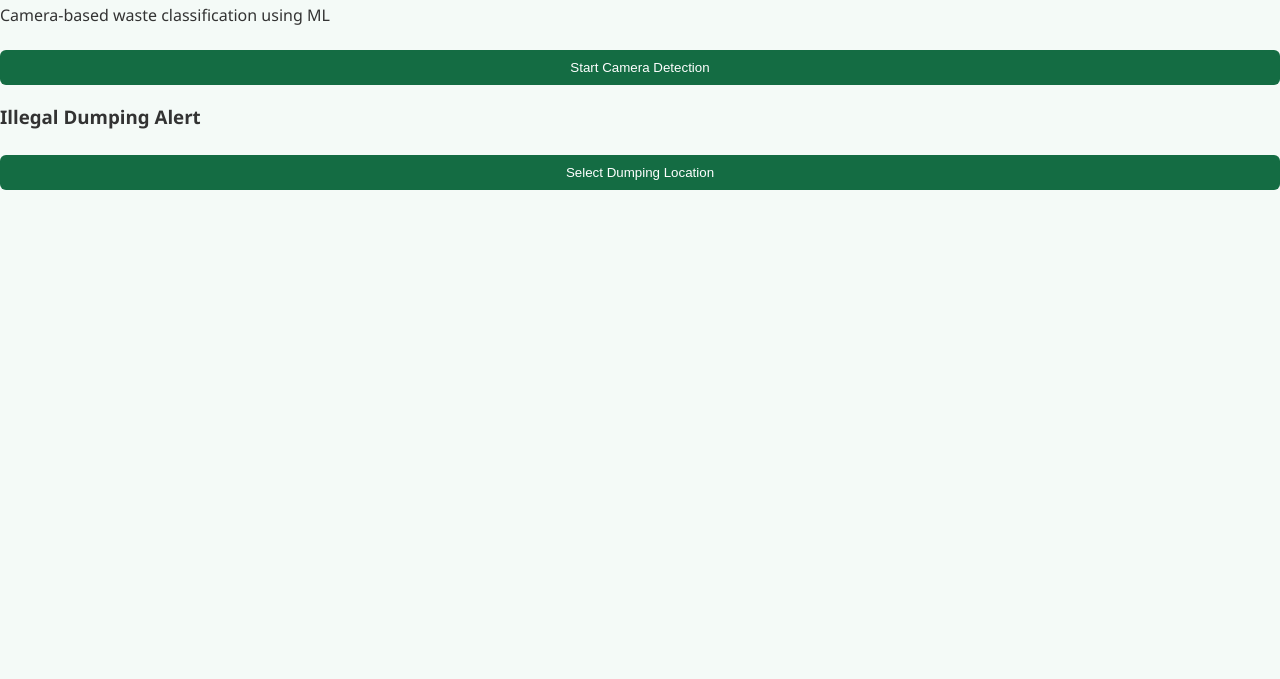
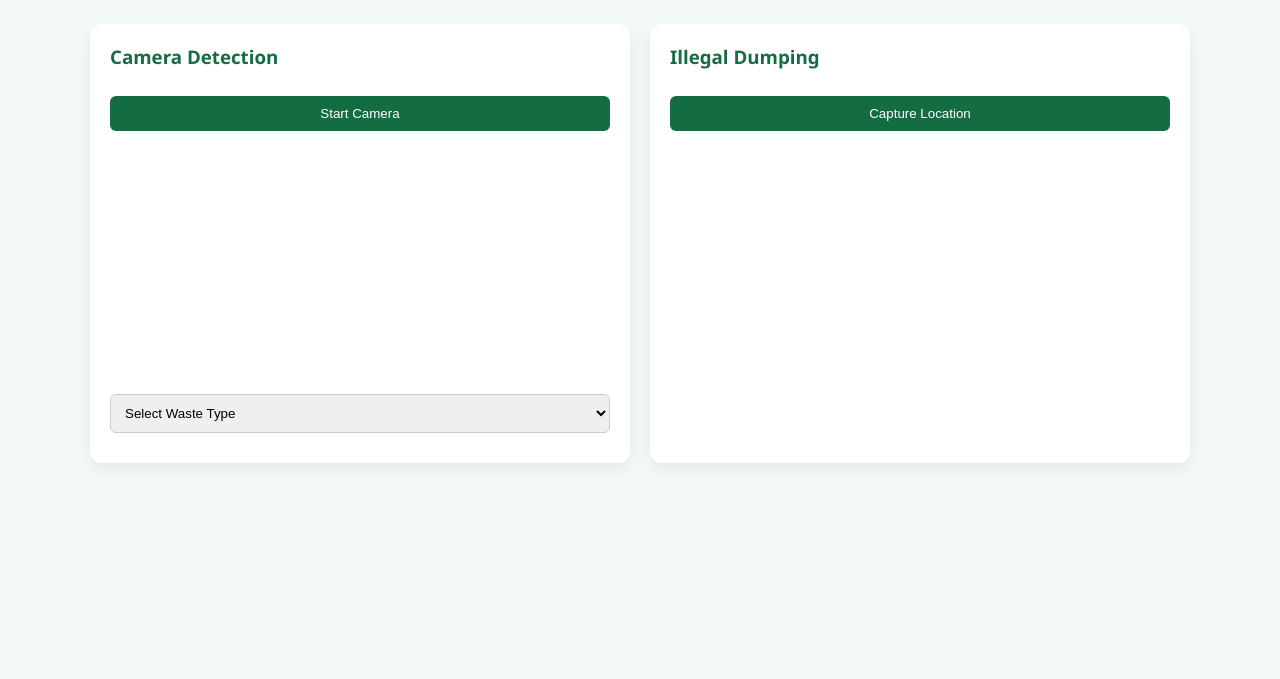
Before and after one commit to Vinanthi07/Smart_Sustainability, a plain HTML site: page waste.html in a window 1280 px wide. Shown: the part 121-800 px from the top of the page. Drawn offline with Linux system fonts and the light colour scheme.

Commit message:
Update waste.html

```diff
--- a/waste.html
+++ b/waste.html
@@ -1,28 +1,37 @@
 <!DOCTYPE html>
 <html>
 <head>
-  <title>AI Waste Detection</title>
+  <title>Waste Management</title>
   <link rel="stylesheet" href="style.css">
 </head>
 <body>
 
 <a class="back" href="index.html">⬅ Back</a>
+<h2>Waste Management</h2>
 
-<h2>AI Waste Detection</h2>
+<div class="container grid">
 
-<p>Camera-based waste classification using ML</p>
+  <div class="card">
+    <h3>Camera Detection</h3>
+    <button onclick="startCamera()">Start Camera</button>
+    <video id="video" width="100%" autoplay></video>
+    <select onchange="detectWaste(this.value)">
+      <option>Select Waste Type</option>
+      <option>Plastic</option>
+      <option>Organic</option>
+      <option>Metal</option>
+    </select>
+    <div class="status" id="wasteStatus"></div>
+  </div>
 
-<button onclick="startAI()">Start Camera Detection</button>
-<p id="wasteResult"></p>
+  <div class="card">
+    <h3>Illegal Dumping</h3>
+    <button onclick="markDump()">Capture Location</button>
+    <div class="status" id="dumpStatus"></div>
+  </div>
 
-<h3>Illegal Dumping Alert</h3>
-<button onclick="selectDumpLocation()">Select Dumping Location</button>
-<p id="dumpStatus"></p>
+</div>
 
-<div id="dumpMap"></div>
-
-<script src="https://cdn.jsdelivr.net/npm/@tensorflow/tfjs"></script>
-<script src="https://cdn.jsdelivr.net/npm/@teachablemachine/image"></script>
 <script src="script.js"></script>
 </body>
 </html>
```
